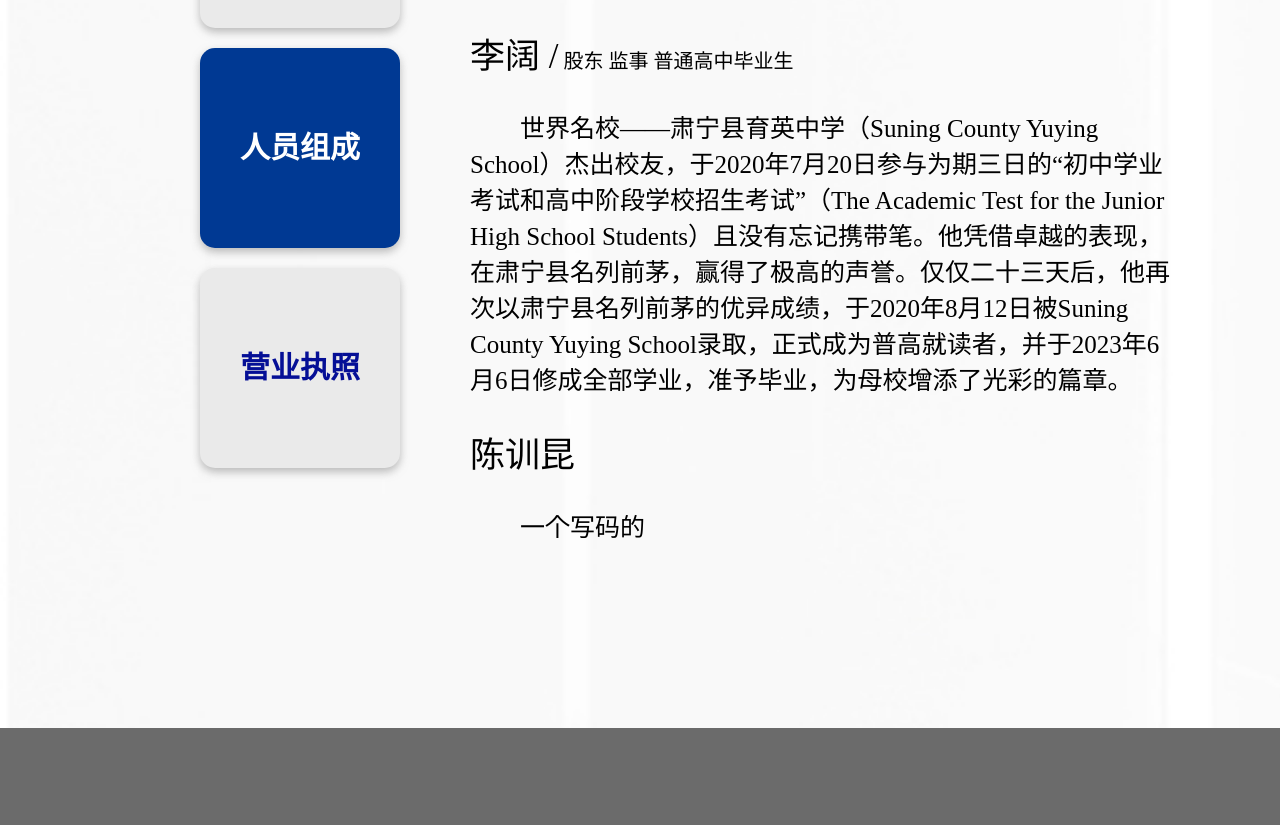
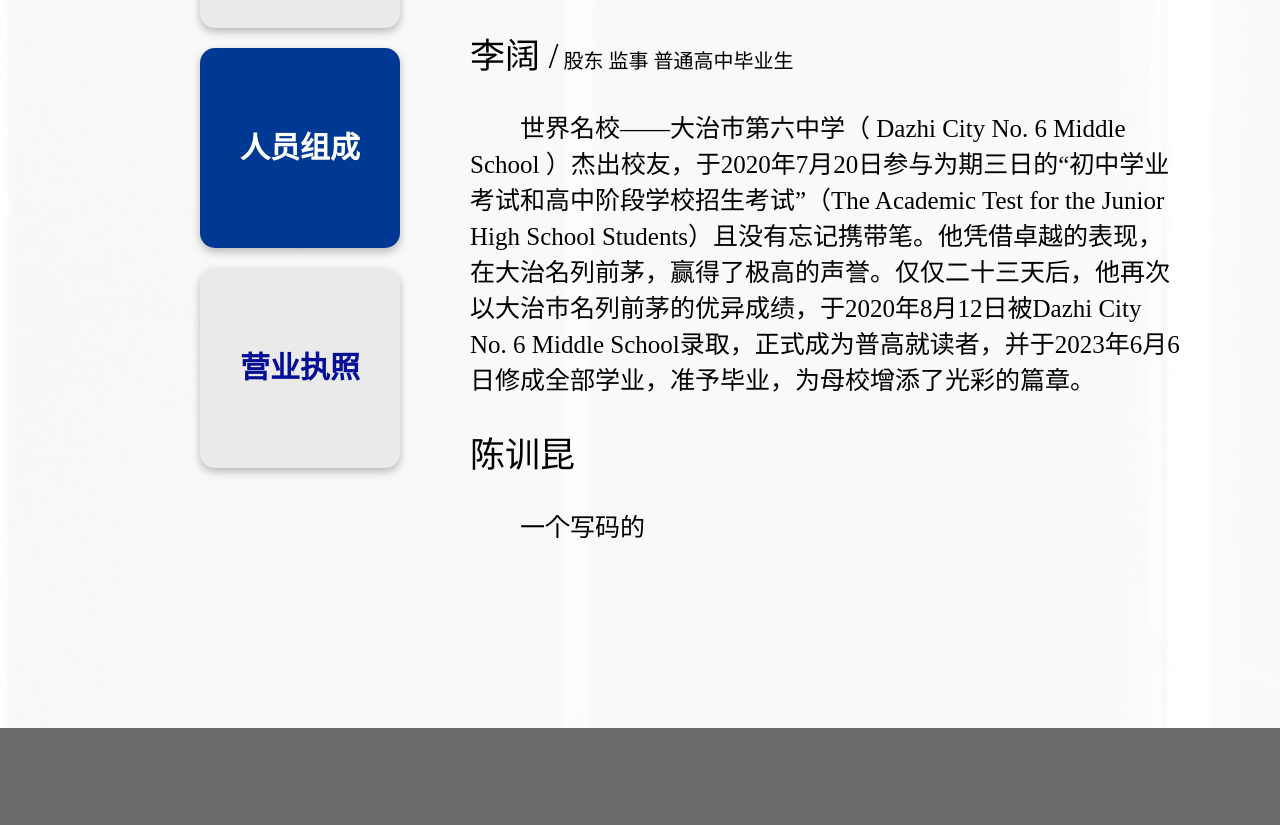
Before and after one commit to SStefanie/-, a plain HTML site: page Page/人员组成.html in a window 1280 px wide. Shown: the part 872-1697 px from the top of the page. Drawn offline with Linux system fonts and the light colour scheme.

Commit message:
更新 人员组成.html

```diff
--- a/Page/人员组成.html
+++ b/Page/人员组成.html
@@ -64,7 +64,7 @@
 				<h2>施阳 /<span style="font-size: 20px;"> CEO 执行董事 法人 赋能战魂选手 共青团员 </span></h2>
 				<p>在各个领域，其凭借深入探索，屡获殊荣。在2024年5月18日晚上8点37分，施阳于瓦罗兰特中，以“捷风”这一英雄角色，在队友全部阵亡的逆境下，完成了震撼人心的1v6壮举。他凭借过人的技巧和冷静的应对策略，成功逆转战局，赢得了无数喝彩。随后，他将这场精彩绝伦的比赛发布在抖音平台，截至2024年6月9日，该视频已经取得了高达5962人次的播放量。施阳也因此被誉为“中国队长”，成为了电竞界的一颗耀眼明星。</p>
 				<h2>李阔 /<span style="font-size: 20px;"> 股东 监事 普通高中毕业生</span></h2>
-				<p>世界名校——肃宁县育英中学（Suning County Yuying School）杰出校友，于2020年7月20日参与为期三日的“初中学业考试和高中阶段学校招生考试”（The Academic Test for the Junior High School Students）且没有忘记携带笔。他凭借卓越的表现，在肃宁县名列前茅，赢得了极高的声誉。仅仅二十三天后，他再次以肃宁县名列前茅的优异成绩，于2020年8月12日被Suning County Yuying School录取，正式成为普高就读者，并于2023年6月6日修成全部学业，准予毕业，为母校增添了光彩的篇章。</p>
+				<p>世界名校——大治市第六中学（ Dazhi City No. 6 Middle School ）杰出校友，于2020年7月20日参与为期三日的“初中学业考试和高中阶段学校招生考试”（The Academic Test for the Junior High School Students）且没有忘记携带笔。他凭借卓越的表现，在大治名列前茅，赢得了极高的声誉。仅仅二十三天后，他再次以大治市名列前茅的优异成绩，于2020年8月12日被Dazhi City No. 6 Middle School录取，正式成为普高就读者，并于2023年6月6日修成全部学业，准予毕业，为母校增添了光彩的篇章。</p>
 				<h2>陈训昆</h2>
 				<p>一个写码的</p>
 			</div>
```
